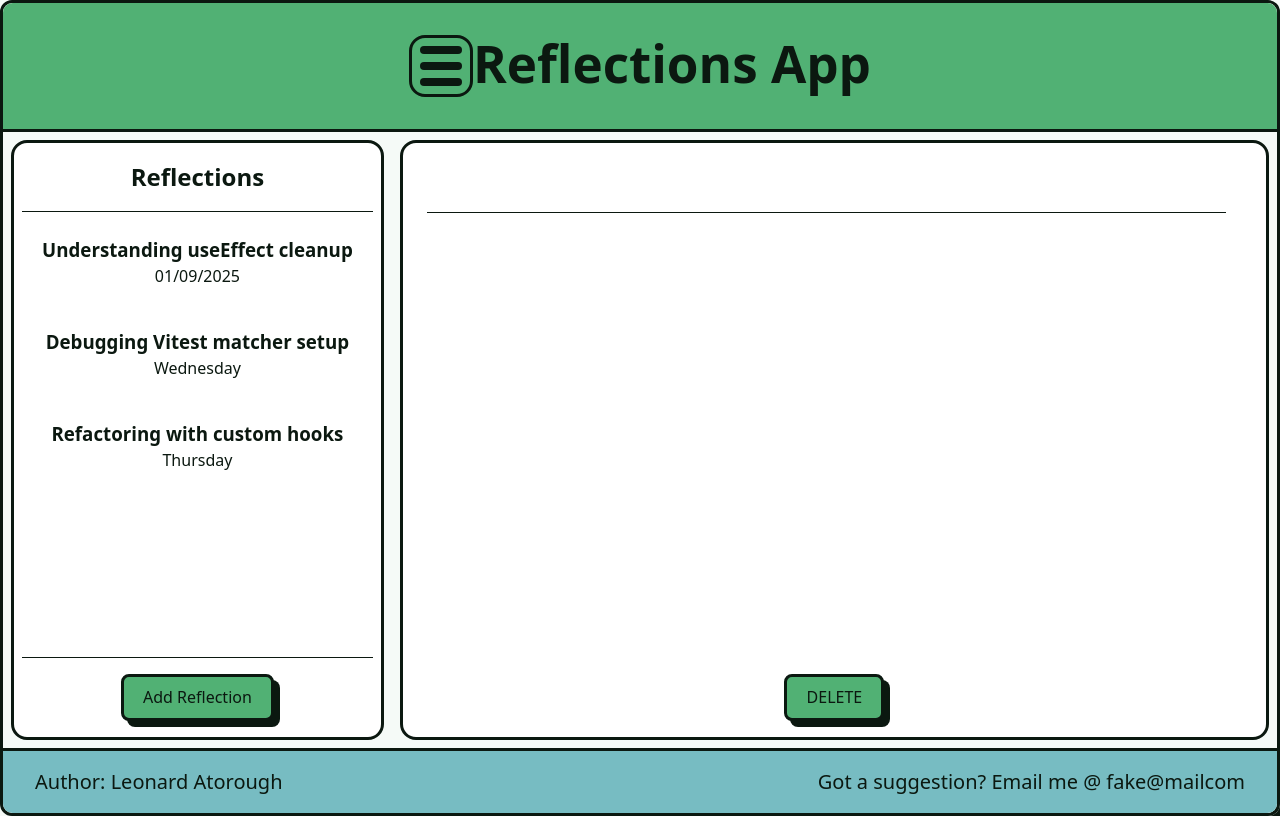
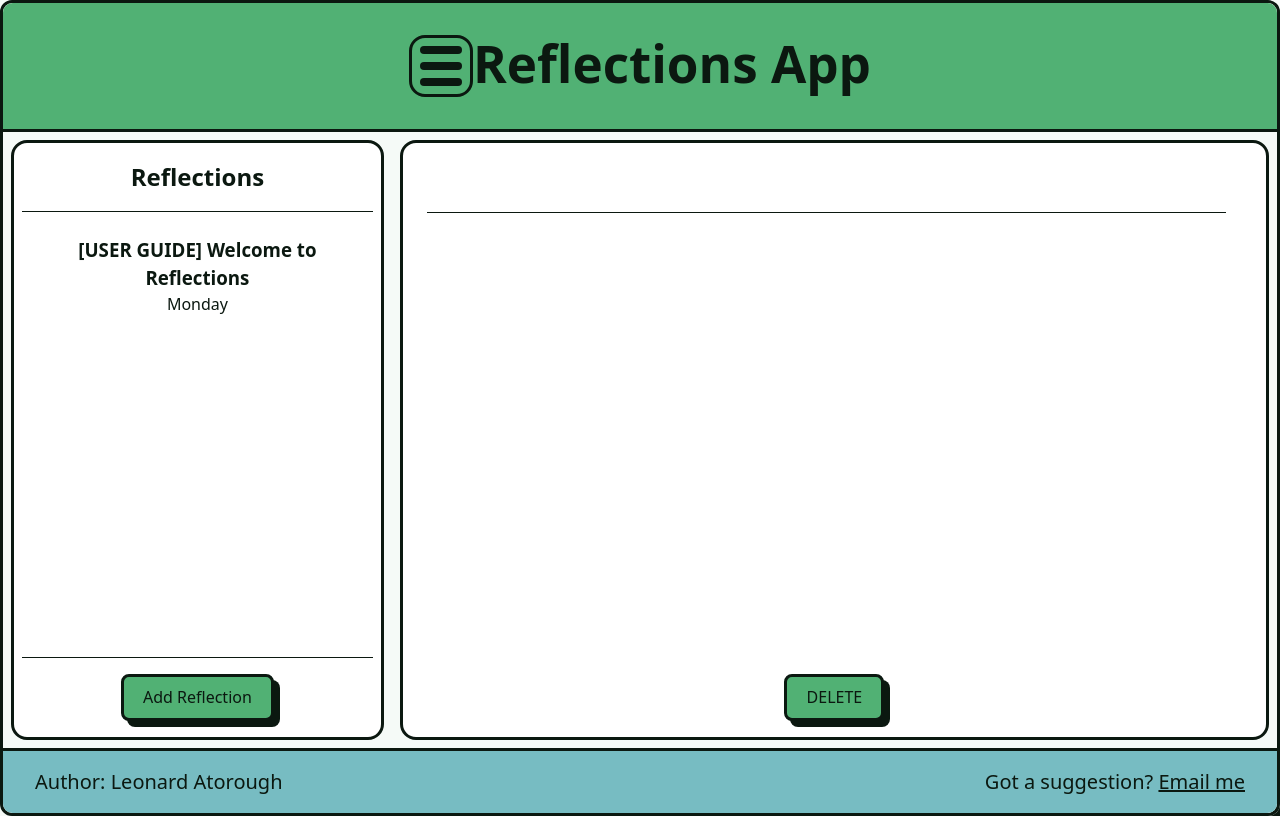
Before and after one commit to Leonard-Atorough/reflections-app, a React (Vite) app: page / in a window 1280 px wide. Built offline with nearby package versions, Linux system fonts and the light colour scheme.

Commit message:
update delete logic to make it more robust

```diff
--- a/src/App.tsx
+++ b/src/App.tsx
@@ -12,7 +12,7 @@ import { usePersistReflections } from "./hooks/usePersistedReflections";
 
 function App() {
   const [reflections, setReflections] = useState<Reflection[]>([]);
-  const [lastGoodSave, setLastGoodSave] = useState<Reflection[]>(reflections);
+  const [lastGoodSave, setLastGoodSave] = useState<Reflection[]>([]);
 
   const [selectedId, setSelectedId] = useState<string | null>(null);
   const [isEditing, setIsEditing] = useState<boolean>(false);
@@ -40,16 +40,21 @@ function App() {
       return;
 
     setReflections((prev) => {
-      const filtered = prev.filter((r) => r.id !== selectedId);
-      const previousReflection = filtered.at(-1) ?? null;
-      setSelectedId(previousReflection ? previousReflection.id : null);
-      return filtered;
+      const filtered = prev.filter((r) => r.id !== selectedId) ?? null;
+      return filtered ?? [];
+    });
+
+    setSelectedId((prev) => {
+      const newList = reflections.filter((r) => r.id !== prev);
+      const last = newList.at(-1) ?? null;
+      return last ? last.id : null;
     });
   };
 
   useEffect(() => {
-    const reflections = localStorage.getItem("reflections") ?? null;
-    const data = reflections ? JSON.parse(reflections) : mockReflections;
+    const raw = localStorage.getItem("reflections");
+    const saved: Reflection[] = raw ? JSON.parse(raw) : [];
+    const data = saved.length > 0 ? saved : mockReflections;
     setReflections(data);
   }, []);
 
--- a/src/components/Reflection/ReflectionDetail.module.css
+++ b/src/components/Reflection/ReflectionDetail.module.css
@@ -24,7 +24,7 @@
 .reflectionBody {
   box-sizing: border-box;
   padding: 1rem;
-  text-align: justify;
+  text-align: left;
   white-space: pre-wrap;
   word-break: break-word;
   overflow-y: auto;
--- a/src/components/Reflection/ReflectionDetail.tsx
+++ b/src/components/Reflection/ReflectionDetail.tsx
@@ -2,7 +2,6 @@ import type { Dispatch, SetStateAction } from "react";
 import type { Reflection } from "../../types/Reflection";
 import styles from "./ReflectionDetail.module.css";
 import { useFormattedDate } from "../../hooks/useFormattedDate";
-import { keyboard } from "@testing-library/user-event/dist/cjs/keyboard/index.js";
 
 type props = {
   reflection: Reflection | null;
--- a/src/components/layout/Footer.tsx
+++ b/src/components/layout/Footer.tsx
@@ -2,7 +2,16 @@ export function Footer() {
   return (
     <footer>
       <p>Author: Leonard Atorough</p>
-      <p>Got a suggestion? Email me @ fake@mailcom</p>
+      <p>
+        Got a suggestion?{" "}
+        <a
+          href="mailto:reflections.bondless085@passinbox.com?subject=Suggestions%20For%20Reflections%20App"
+          target="_blank"
+          rel="noopener noreferrer"
+        >
+          Email me
+        </a>
+      </p>
     </footer>
   );
 }
--- a/src/components/layout/Header.tsx
+++ b/src/components/layout/Header.tsx
@@ -9,6 +9,7 @@ export function Header() {
         <span className={styles.bar}></span>
       </div>
       <h1>Reflections App</h1>
+
     </header>
   );
 }
--- a/src/data/mockReflections.ts
+++ b/src/data/mockReflections.ts
@@ -1,43 +1,21 @@
 import type { Reflection } from "../types/Reflection";
+import { v4 as uuidv4 } from "uuid";
 
 export const mockReflections: Reflection[] = [
   {
-    id: "r1",
-    title: "Understanding useEffect cleanup",
-    dateCreated: "2025-09-01T09:15:00.000Z",
-    dateUpdated: "2025-09-01T09:15:00.000Z",
-    content: `
-Today I finally internalized how cleanup functions work inside useEffect. I had been setting up intervals and subscriptions without realizing that failing to clean them up could lead to memory leaks and unexpected behavior, especially when components unmount or re-render frequently.
+    id: uuidv4(),
+    title: "[USER GUIDE] Welcome to Reflections",
+    dateCreated: Date.now(),
+    dateUpdated: Date.now(),
+    content: `- Click on the body (me) or the title to start editing.
 
-The key insight was that returning a function from useEffect isn't just optional—it's essential when you're dealing with side effects that persist beyond the initial render. I refactored a component that was leaking timers and immediately saw performance improvements.
+- When you're done, click on the side menu or on a Reflection in the menu to exit. Your changes are automatically saved.
 
-This also made me think more deeply about lifecycle in React. Even though hooks abstract away the class component lifecycle methods, the underlying principles still apply. Cleanup is not just a technical requirement—it's a signal of thoughtful resource management.
-    `.trim(),
-  },
-  {
-    id: "r2",
-    title: "Debugging Vitest matcher setup",
-    dateCreated: "2025-09-02T18:42:00.000Z",
-    dateUpdated: "2025-09-03T08:10:00.000Z",
-    content: `
-Spent way too long today trying to get jest-dom matchers working with Vitest. The issue turned out to be a subtle config inheritance problem—my test setup file wasn't properly extending the base config, so the matchers weren't being registered.
+- Click on a Reflection in the side menu to select and view it. A selected Reflection will be highlighted.
 
-Once I isolated the problem, I created a reusable test harness that includes the correct setup and avoids duplication. I also added a debug log to confirm matcher availability during test runs, which helped me catch a missing import in one of the test files.
+- To delete a selected Reflection, click on it and click delete.
 
-This experience reinforced the importance of understanding tooling defaults. Vitest is fast and powerful, but its configuration model is different from Jest, and assumptions don't always carry over. I’m documenting this in my debug journal so I don’t fall into the same trap again.
-    `.trim(),
-  },
-  {
-    id: "r3",
-    title: "Refactoring with custom hooks",
-    dateCreated: "2025-09-04T14:30:00.000Z",
-    dateUpdated: "2025-09-04T14:30:00.000Z",
-    content: `
-I refactored a messy component today by extracting the localStorage logic into a custom hook. The result was cleaner, more readable, and easier to test. It also made me appreciate how hooks can encapsulate behavior without sacrificing composability.
-
-The hook handles serialization, deserialization, and fallback defaults. I added a debounce mechanism to avoid excessive writes, and now I'm considering whether to expose a manual flush method for edge cases. This feels like a good candidate for reuse across multiple components.
-
-What surprised me was how much cognitive load was lifted by moving logic out of the component. It’s not just about DRY code—it’s about clarity. When the component only cares about rendering and interaction, the mental model becomes simpler and easier to reason about.
+- To create a new Reflection, either click on the Add Reflection button or click on the header or body sections when empty.
     `.trim(),
   },
 ];
--- a/src/hooks/usePersistedReflections.ts
+++ b/src/hooks/usePersistedReflections.ts
@@ -1,4 +1,4 @@
-import { useEffect, useState, type Dispatch, type SetStateAction } from "react";
+import { useEffect, useState } from "react";
 import type { Reflection } from "../types/Reflection";
 
 export function usePersistReflections(reflections: Reflection[]) {
@@ -23,5 +23,5 @@ export function usePersistReflections(reflections: Reflection[]) {
     persist();
   }, [reflections]);
 
-  return status;
+  return { status };
 }
--- a/src/index.css
+++ b/src/index.css
@@ -60,6 +60,12 @@ h1 {
   line-height: 1.1;
 }
 
+a,
+a:visited,
+a:hover {
+  color: inherit;
+}
+
 button {
   border-radius: 0.5rem;
   box-shadow: 6px 6px var(--text);
```
